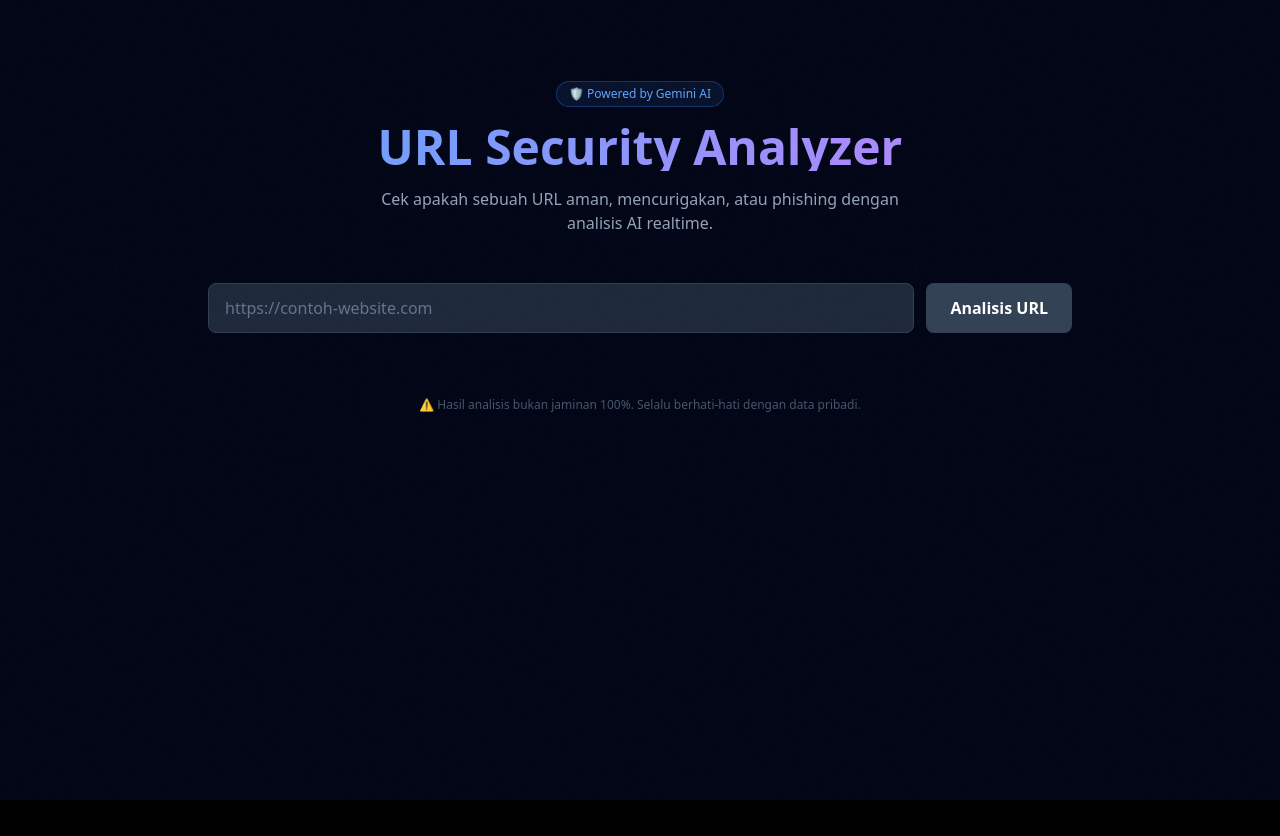
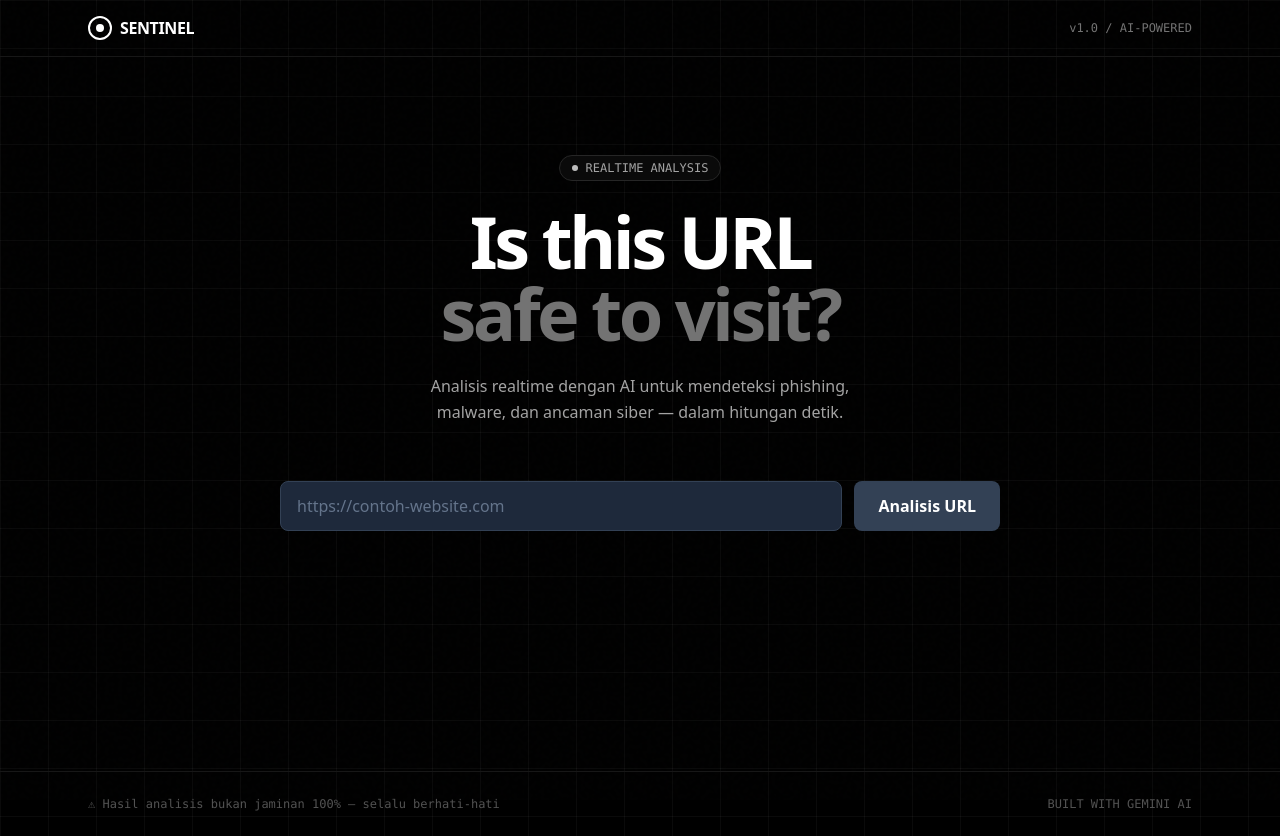
Before and after one commit to titan-dev-org/anti-phising, a Next.js app: page / in a window 1280 px wide. Before the commit the page ends 800 px from the top, so only its background shows below. Built offline with nearby package versions, Linux system fonts and the light colour scheme.

Commit message:
Refactor main page layout and improve content
Updated the layout and styling of the main page, including navigation and footer sections. Improved text content for clarity and added real-time analysis features.

```diff
--- a/app/page.tsx
+++ b/app/page.tsx
@@ -11,33 +11,63 @@ export default function Home() {
   const [loading, setLoading] = useState(false);
 
   return (
-    <main className="min-h-screen bg-slate-950 text-white">
-      <div className="max-w-4xl mx-auto px-4 py-12 sm:py-20">
-        <header className="text-center mb-12">
-          <div className="inline-flex items-center gap-2 px-3 py-1 rounded-full bg-blue-500/10 border border-blue-500/30 text-blue-400 text-xs font-medium mb-4">
-            🛡️ Powered by Gemini AI
+    <main className="min-h-screen bg-black text-white relative grid-bg">
+      {/* Top nav */}
+      <nav className="relative z-10 border-b border-neutral-900">
+        <div className="max-w-6xl mx-auto px-6 py-4 flex items-center justify-between">
+          <div className="flex items-center gap-2">
+            <div className="w-6 h-6 rounded-full border-2 border-white flex items-center justify-center">
+              <div className="w-2 h-2 rounded-full bg-white" />
+            </div>
+            <span className="font-semibold tracking-tight">SENTINEL</span>
           </div>
-          <h1 className="text-4xl sm:text-5xl font-bold mb-4 bg-gradient-to-r from-blue-400 to-purple-400 bg-clip-text text-transparent">
-            URL Security Analyzer
+          <div className="text-xs text-neutral-500 font-mono">
+            v1.0 / AI-POWERED
+          </div>
+        </div>
+      </nav>
+
+      <div className="relative z-10 max-w-3xl mx-auto px-6 py-16 sm:py-24">
+        {/* Hero */}
+        <header className="text-center mb-14">
+          <div className="inline-flex items-center gap-2 px-3 py-1 rounded-full border border-neutral-800 bg-neutral-950 text-neutral-400 text-xs font-mono mb-6">
+            <span className="w-1.5 h-1.5 rounded-full bg-white animate-pulse" />
+            REALTIME ANALYSIS
+          </div>
+
+          <h1 className="text-5xl sm:text-7xl font-bold tracking-tighter mb-6 leading-none">
+            Is this URL
+            <br />
+            <span className="text-neutral-500">safe to visit?</span>
           </h1>
-          <p className="text-slate-400 max-w-xl mx-auto">
-            Cek apakah sebuah URL aman, mencurigakan, atau phishing dengan
-            analisis AI realtime.
+
+          <p className="text-neutral-400 max-w-md mx-auto text-base leading-relaxed">
+            Analisis realtime dengan AI untuk mendeteksi phishing, malware, dan
+            ancaman siber — dalam hitungan detik.
           </p>
         </header>
 
-        <div className="mb-8">
+        {/* Form */}
+        <div className="mb-12">
           <UrlForm onResult={setResult} onLoading={setLoading} />
         </div>
 
-        {loading && <LoadingSpinner />}
-        {!loading && result && <ResultCard result={result} />}
+        {/* Result */}
+        <div className="space-y-8">
+          {loading && <LoadingSpinner />}
+          {!loading && result && <ResultCard result={result} />}
+        </div>
+      </div>
 
-        <footer className="mt-16 text-center text-xs text-slate-600">
-          ⚠️ Hasil analisis bukan jaminan 100%. Selalu berhati-hati dengan data
-          pribadi.
-        </footer>
-      </div>
+      {/* Footer */}
+      <footer className="relative z-10 border-t border-neutral-900 mt-24">
+        <div className="max-w-6xl mx-auto px-6 py-6 flex flex-col sm:flex-row items-center justify-between gap-3 text-xs text-neutral-600 font-mono">
+          <span>
+            ⚠ Hasil analisis bukan jaminan 100% — selalu berhati-hati
+          </span>
+          <span>BUILT WITH GEMINI AI</span>
+        </div>
+      </footer>
     </main>
   );
-}
+              }
```
